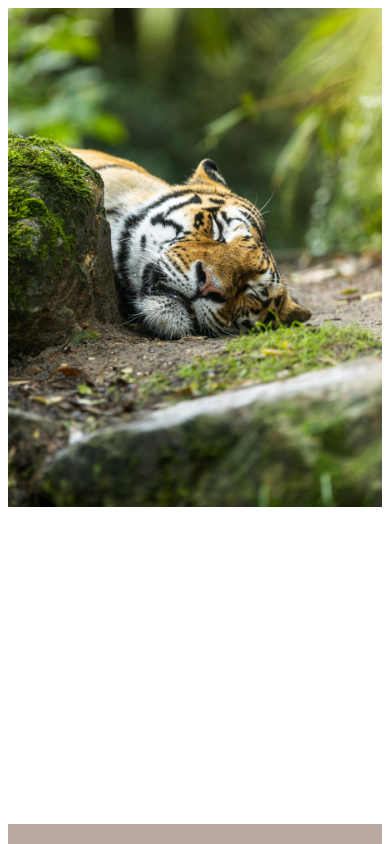
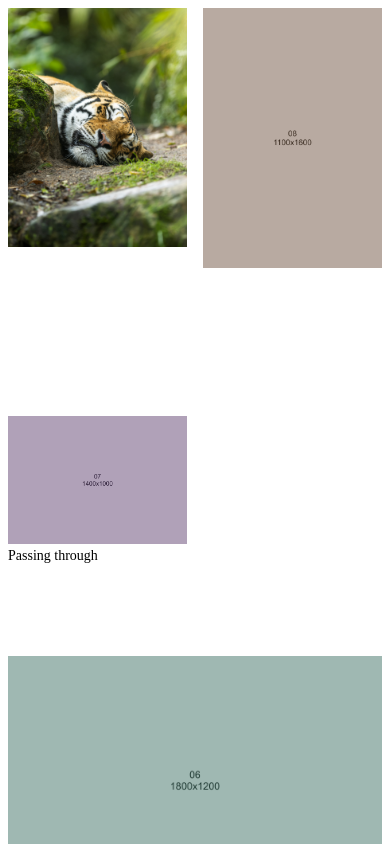
Before and after one commit to NickHuijgen/portfolio, an Astro site: page /photos in a window 390 px wide. Shown: the top 844 px of the page. Built offline with nearby package versions, Linux system fonts and the light colour scheme; Astro itself is replaced by a stand-in of ours.

Commit message:
[main] update mobile scaling

```diff
--- a/src/pages/photos.astro
+++ b/src/pages/photos.astro
@@ -10,8 +10,8 @@ const ROW = 8;
 // that range (extra whitespace below, never an overflow/crop).
 const TIERS = {
 	lg: { container: 1200, columns: 4 },
-	md: { container: 1000, columns: 2 },
-	sm: { container: 600, columns: 1 },
+	md: { container: 1000, columns: 3 },
+	sm: { container: 600, columns: 2 },
 };
 
 function columnWidth(container: number, columns: number) {
@@ -32,6 +32,7 @@ const items = photos.map((photo) => {
 
 	const lgColSpan = photo.data.feature ? 2 : 1;
 	const mdColSpan = photo.data.feature ? 2 : 1;
+	const smColSpan = photo.data.feature ? 2 : 1;
 
 	const lgColWidth = columnWidth(TIERS.lg.container, TIERS.lg.columns);
 	const mdColWidth = columnWidth(TIERS.md.container, TIERS.md.columns);
@@ -39,17 +40,19 @@ const items = photos.map((photo) => {
 
 	const lgWidth = lgColWidth * lgColSpan + GAP * (lgColSpan - 1);
 	const mdWidth = mdColWidth * mdColSpan + GAP * (mdColSpan - 1);
-	const smWidth = smColWidth;
+	const smWidth = smColWidth * smColSpan + GAP * (smColSpan - 1);
 
 	return {
 		photo,
 		lgColSpan,
 		mdColSpan,
+		smColSpan,
 		lgRows: rowSpan(aspectRatio, lgWidth),
 		mdRows: rowSpan(aspectRatio, mdWidth),
 		smRows: rowSpan(aspectRatio, smWidth),
 		sizesLg: Math.round(lgWidth),
 		sizesMd: Math.round(mdWidth),
+		sizesSm: Math.round(smWidth),
 	};
 });
 ---
@@ -68,13 +71,13 @@ const items = photos.map((photo) => {
 			{items.map((item) => (
 				<figure
 					class="item"
-					style={`--cols-md:${item.mdColSpan}; --cols-lg:${item.lgColSpan}; --rows-sm:${item.smRows}; --rows-md:${item.mdRows}; --rows-lg:${item.lgRows};`}
+					style={`--cols-sm:${item.smColSpan}; --cols-md:${item.mdColSpan}; --cols-lg:${item.lgColSpan}; --rows-sm:${item.smRows}; --rows-md:${item.mdRows}; --rows-lg:${item.lgRows};`}
 				>
 					<Image
 						src={item.photo.data.src}
 						alt={item.photo.data.alt}
 						widths={[400, 800, 1600]}
-						sizes={`(min-width: 1000px) ${item.sizesLg}px, (min-width: 600px) ${item.sizesMd}px, 100vw`}
+						sizes={`(min-width: 1000px) ${item.sizesLg}px, (min-width: 600px) ${item.sizesMd}px, ${item.sizesSm}px`}
 					/>
 					{item.photo.data.caption && <figcaption>{item.photo.data.caption}</figcaption>}
 				</figure>
@@ -89,14 +92,14 @@ const items = photos.map((photo) => {
 		grid-auto-flow: dense;
 		grid-auto-rows: 8px;
 		gap: 16px;
-		grid-template-columns: repeat(1, 1fr);
+		grid-template-columns: repeat(2, 1fr);
 		max-width: 1200px;
 		margin: 0 auto;
 	}
 
 	@media (min-width: 600px) {
 		.grid {
-			grid-template-columns: repeat(2, 1fr);
+			grid-template-columns: repeat(3, 1fr);
 		}
 	}
 
@@ -108,7 +111,7 @@ const items = photos.map((photo) => {
 
 	.item {
 		margin: 0;
-		grid-column: span 1;
+		grid-column: span var(--cols-sm);
 		grid-row: span var(--rows-sm);
 	}
 
```
